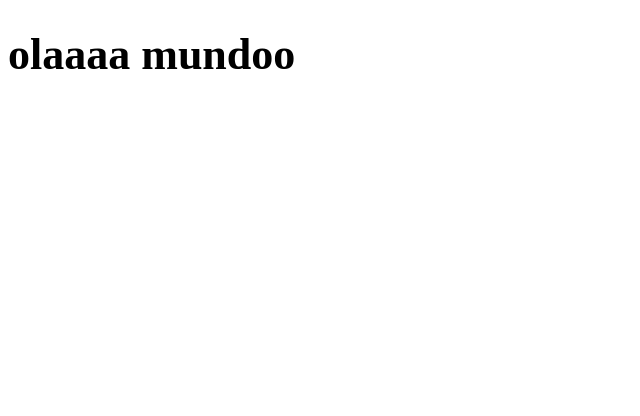
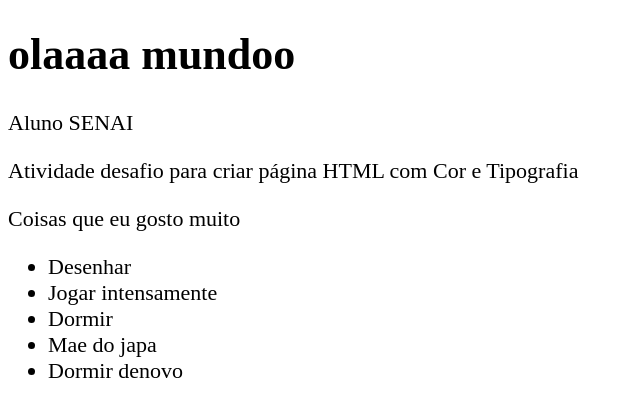
Before and after one commit to trevisaq/Repositorio_importante, a plain HTML site: page index.html in a window 1280 px wide. Shown: the whole page, without its empty margins (0-640 px from the left). Drawn offline with Linux system fonts and the light colour scheme; a web font is replaced by a local one.

Commit message:
comit top

```diff
--- a/index.html
+++ b/index.html
@@ -10,7 +10,17 @@ body {
 </head>
 <body>
 
-    <h1>olaaaa mundoo</h1>
+<h1>olaaaa mundoo</h1>
+<p>Aluno SENAI</p>
+<p>Atividade desafio para criar página HTML com Cor e Tipografia</p>
+<p>Coisas que eu gosto muito</p>
+<ul>
+    <li>Desenhar</li>
+    <li>Jogar intensamente</li>
+    <li>Dormir</li>
+    <li>Mae do japa</li>
+    <li>Dormir denovo</li>
+</ul>
 
 
 </body>
```
